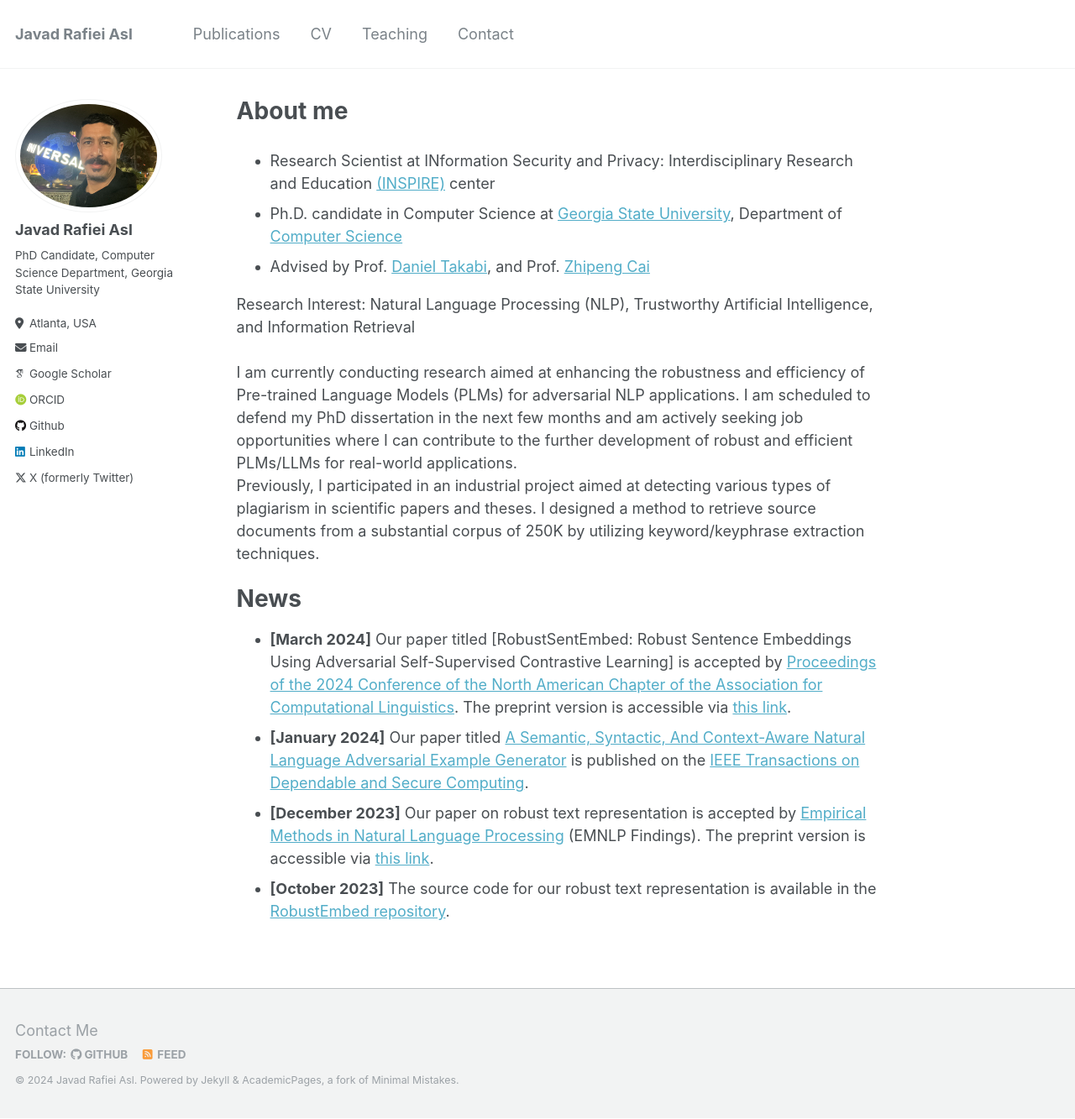
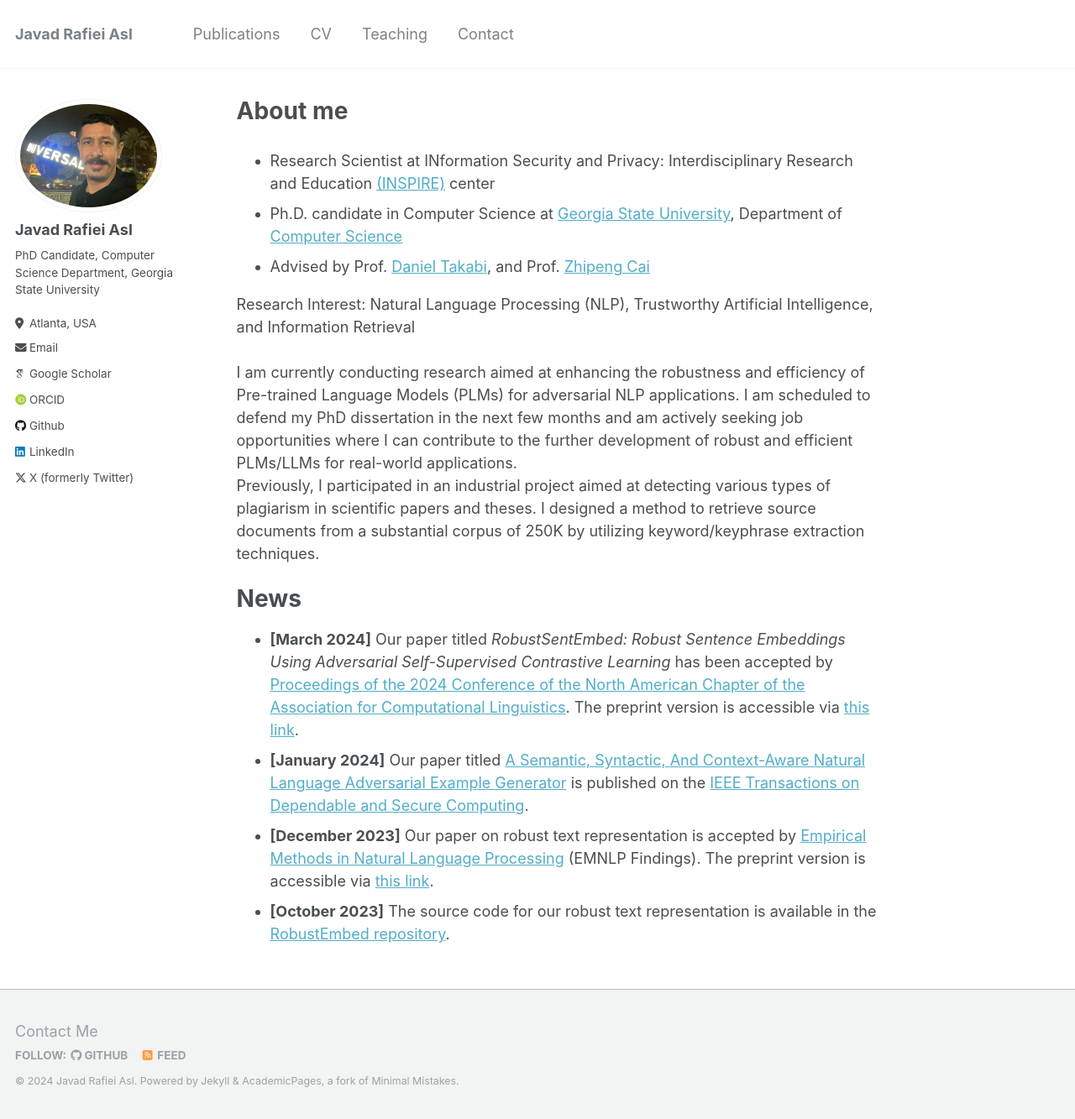
Before and after one commit to jasl1/jasl1.github.io, a Jekyll site: the page built from _pages/about.md, in a window 1280 px wide and 1333 px high. Shown: the whole window at 84% size. Built offline with Jekyll 4.4.1, drawn with Linux system fonts in a browser that asks for light colours; some web fonts are replaced.

Commit message:
Update about.md

```diff
--- a/_pages/about.md
+++ b/_pages/about.md
@@ -16,7 +16,7 @@ Previously, I participated in an industrial project aimed at detecting various t
 
 News
 ======
-- **[March 2024]** Our paper titled [RobustSentEmbed: Robust Sentence Embeddings Using Adversarial Self-Supervised Contrastive Learning] is accepted by [Proceedings of the 2024 Conference of the North American Chapter of the Association for Computational Linguistics](https://2024.naacl.org/). The preprint version is accessible via [this link](https://arxiv.org/abs/2403.11082).
+- **[March 2024]** Our paper titled _RobustSentEmbed: Robust Sentence Embeddings Using Adversarial Self-Supervised Contrastive Learning_ has been accepted by [Proceedings of the 2024 Conference of the North American Chapter of the Association for Computational Linguistics](https://2024.naacl.org/). The preprint version is accessible via [this link](https://arxiv.org/abs/2403.11082).
 - **[January 2024]** Our paper titled [A Semantic, Syntactic, And Context-Aware Natural Language Adversarial Example Generator](https://ieeexplore.ieee.org/abstract/document/10416371) is published on the [IEEE Transactions on Dependable and Secure Computing](https://ieeexplore.ieee.org/xpl/RecentIssue.jsp?punumber=8858).
 - **[December 2023]** Our paper on robust text representation is accepted by [Empirical Methods in Natural Language Processing](https://2023.emnlp.org/) (EMNLP Findings). The preprint version is accessible via [this link](https://aclanthology.org/2023.findings-emnlp.305/).
 - **[October 2023]** The source code for our robust text representation is available in the [RobustEmbed repository](https://github.com/jasl1/RobustEmbed).
```
